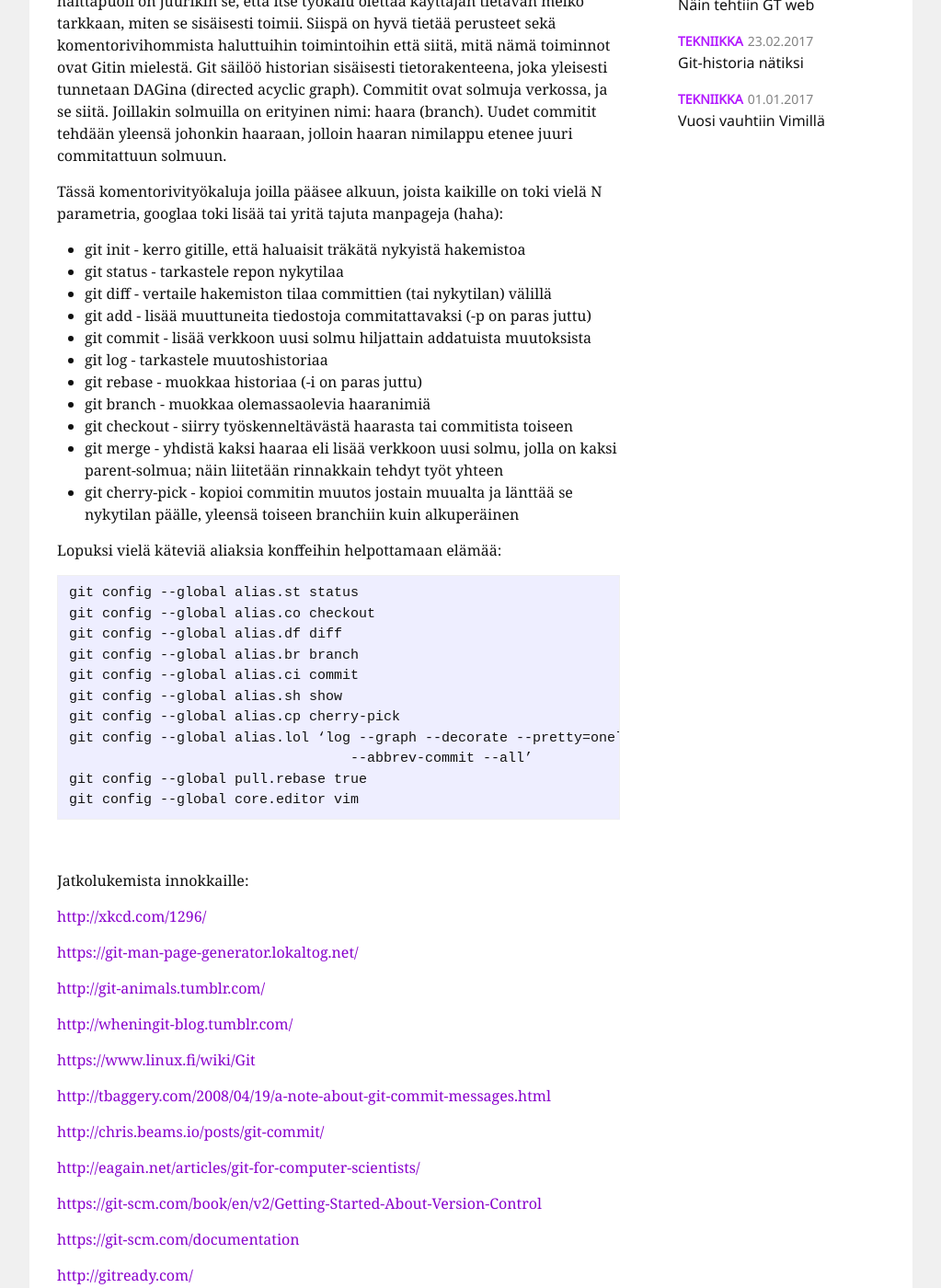
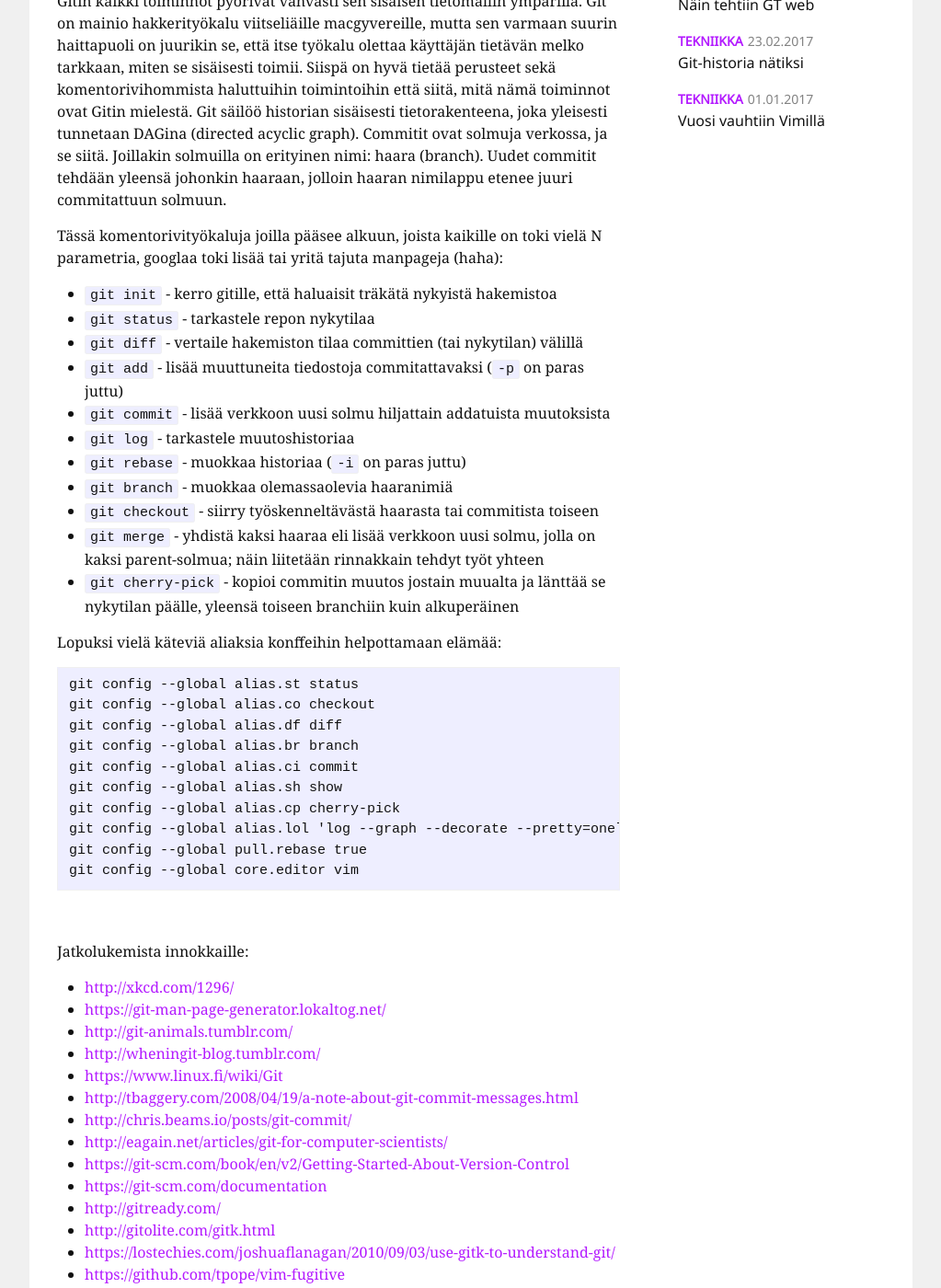
Before and after one commit to AS-kilta/gt-web, a Jekyll site: the page built from _posts/2017-01-01-vuosi-vauhtiin-gitilla.md, in a window 1280 px wide and 1400 px high, scrolled down 1271 px. Shown: the whole window at 92% size, without its empty margins (128-1151 px from the left). Built offline with Jekyll 4.4.1, drawn with Linux system fonts in a browser that asks for light colours; part of the change alters nothing that is shown; some of the changed text lies outside the part shown.

````diff
--- a/_posts/2017-01-01-vuosi-vauhtiin-gitilla.md
+++ b/_posts/2017-01-01-vuosi-vauhtiin-gitilla.md
@@ -4,13 +4,15 @@ title:  "Vuosi vauhtiin Gitillä"
 date:   2017-01-01 12:00:00 +0200
 categories: tekniikka
 author: Konsta Hölttä
-ingress: Git on toinen yleisimmin käytetyistä ja tunnetuimmista järkevistä avoimen lähdekoodin versionhallintajärjestelmistä; jotkut vääräuskoiset tykkäävät käyttää Mercurialia.
+ingress: Ilman versionhallintaa ei vain pärjää kunnolla missään päivää pidemmässä projektissa. GT tarjoaa vuoden mittaisen artikkelisarjan Gitin käyttöön - mitä, miksi ja miten.
 ---
 
-Linus Torvalds kehitti Gitin korvaamaan BitKeeperin
-käytön Linux-kernelin kehityksessä joskus 2005. Nykyisellään Gitiä kehittää ja
-ylläpitää kasa muitakin ihmisiä. Käyttäjiä sillä on `SIMOSTI()`, ja jollet kuulu
-joukkoon niin ei hätää - voit kääntää uuden sivun elämässäsi nyt
+Git on toinen yleisimmin käytetyistä ja tunnetuimmista järkevistä avoimen
+lähdekoodin versionhallintajärjestelmistä; jotkut vääräuskoiset tykkäävät
+käyttää Mercurialia. Linus Torvalds kehitti Gitin korvaamaan BitKeeperin käytön
+Linux-kernelin kehityksessä joskus 2005. Nykyisellään Gitiä kehittää ja
+ylläpitää kasa muitakin ihmisiä. Käyttäjiä sillä on `SIMOSTI()`, ja jollet
+kuulu joukkoon niin ei hätää - voit kääntää uuden sivun elämässäsi nyt
 vuodenvaihteen kunniaksi! Tässä lyhykäinen potkustartti peruskäyttöön; jatkoa
 seuraa myöhemmissä numeroissa. Gittiin kannattaa tuupata kaikki projektit,
 joiden parissa puuhailu kestää pidempään kuin yhden illan.
@@ -52,18 +54,18 @@ haaran nimilappu etenee juuri commitattuun solmuun.
 Tässä komentorivityökaluja joilla pääsee alkuun, joista kaikille on toki vielä
 N parametria, googlaa toki lisää tai yritä tajuta manpageja (haha):
 
-* git init - kerro gitille, että haluaisit träkätä nykyistä hakemistoa
-* git status - tarkastele repon nykytilaa
-* git diff - vertaile hakemiston tilaa committien (tai nykytilan) välillä
-* git add - lisää muuttuneita tiedostoja commitattavaksi (-p on paras juttu)
-* git commit - lisää verkkoon uusi solmu hiljattain addatuista muutoksista
-* git log - tarkastele muutoshistoriaa
-* git rebase - muokkaa historiaa (-i on paras juttu)
-* git branch - muokkaa olemassaolevia haaranimiä
-* git checkout - siirry työskenneltävästä haarasta tai commitista toiseen
-* git merge - yhdistä kaksi haaraa eli lisää verkkoon uusi solmu, jolla on
+* `git init` - kerro gitille, että haluaisit träkätä nykyistä hakemistoa
+* `git status` - tarkastele repon nykytilaa
+* `git diff` - vertaile hakemiston tilaa committien (tai nykytilan) välillä
+* `git add` - lisää muuttuneita tiedostoja commitattavaksi (`-p` on paras juttu)
+* `git commit` - lisää verkkoon uusi solmu hiljattain addatuista muutoksista
+* `git log` - tarkastele muutoshistoriaa
+* `git rebase` - muokkaa historiaa (`-i` on paras juttu)
+* `git branch` - muokkaa olemassaolevia haaranimiä
+* `git checkout` - siirry työskenneltävästä haarasta tai commitista toiseen
+* `git merge` - yhdistä kaksi haaraa eli lisää verkkoon uusi solmu, jolla on
   kaksi parent-solmua; näin liitetään rinnakkain tehdyt työt yhteen
-* git cherry-pick - kopioi commitin muutos jostain muualta ja länttää se
+* `git cherry-pick` - kopioi commitin muutos jostain muualta ja länttää se
   nykytilan päälle, yleensä toiseen branchiin kuin alkuperäinen
 
 Lopuksi vielä käteviä aliaksia konffeihin helpottamaan elämää:
@@ -76,8 +78,7 @@ git config --global alias.br branch
 git config --global alias.ci commit
 git config --global alias.sh show
 git config --global alias.cp cherry-pick
-git config --global alias.lol ‘log --graph --decorate --pretty=oneline
-                                  --abbrev-commit --all’
+git config --global alias.lol 'log --graph --decorate --pretty=oneline --abbrev-commit --all'
 git config --global pull.rebase true
 git config --global core.editor vim
 ```
@@ -86,30 +87,17 @@ git config --global core.editor vim
 
 Jatkolukemista innokkaille:
 
-[http://xkcd.com/1296/]()
-
-[https://git-man-page-generator.lokaltog.net/]()
-
-[http://git-animals.tumblr.com/]()
-
-[http://wheningit-blog.tumblr.com/]()
-
-[https://www.linux.fi/wiki/Git]()
-
-[http://tbaggery.com/2008/04/19/a-note-about-git-commit-messages.html]()
-
-[http://chris.beams.io/posts/git-commit/]()
-
-[http://eagain.net/articles/git-for-computer-scientists/]()
-
-[https://git-scm.com/book/en/v2/Getting-Started-About-Version-Control]()
-
-[https://git-scm.com/documentation]()
-
-[http://gitready.com/]()
-
-[http://gitolite.com/gitk.html]()
-
-[https://lostechies.com/joshuaflanagan/2010/09/03/use-gitk-to-understand-git/]()
-
-[https://github.com/tpope/vim-fugitive]()
+* [http://xkcd.com/1296/](http://xkcd.com/1296/)
+* [https://git-man-page-generator.lokaltog.net/](https://git-man-page-generator.lokaltog.net/)
+* [http://git-animals.tumblr.com/](http://git-animals.tumblr.com/)
+* [http://wheningit-blog.tumblr.com/](http://wheningit-blog.tumblr.com/)
+* [https://www.linux.fi/wiki/Git](https://www.linux.fi/wiki/Git)
+* [http://tbaggery.com/2008/04/19/a-note-about-git-commit-messages.html](http://tbaggery.com/2008/04/19/a-note-about-git-commit-messages.html)
+* [http://chris.beams.io/posts/git-commit/](http://chris.beams.io/posts/git-commit/)
+* [http://eagain.net/articles/git-for-computer-scientists/](http://eagain.net/articles/git-for-computer-scientists/)
+* [https://git-scm.com/book/en/v2/Getting-Started-About-Version-Control](https://git-scm.com/book/en/v2/Getting-Started-About-Version-Control)
+* [https://git-scm.com/documentation](https://git-scm.com/documentation)
+* [http://gitready.com/](http://gitready.com/)
+* [http://gitolite.com/gitk.html](http://gitolite.com/gitk.html)
+* [https://lostechies.com/joshuaflanagan/2010/09/03/use-gitk-to-understand-git/](https://lostechies.com/joshuaflanagan/2010/09/03/use-gitk-to-understand-git/)
+* [https://github.com/tpope/vim-fugitive](https://github.com/tpope/vim-fugitive)
````
